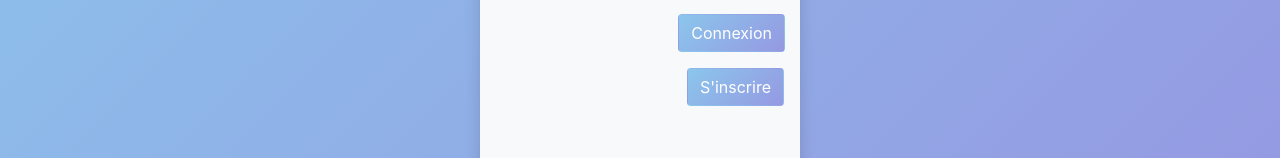
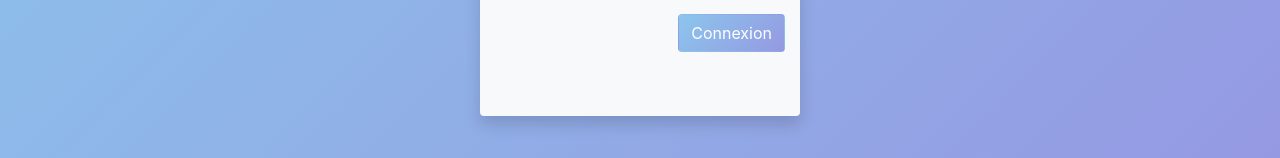
Before and after one commit to NicolasH-L/420-565-A21_ProjetIntegre_Equipe2, a React (Create React App) app in the folder React/projet_integre_equipe2/: page / in a window 1280 px wide. Shown: the part 399-557 px from the top of the page. Built offline with nearby package versions, Linux system fonts and the light colour scheme.

Commit message:
EQ2-32 - Ajout des boutons liés au routing pour changer de Login a Registration et vice-versa.

```diff
--- a/React/projet_integre_equipe2/src/App.js
+++ b/React/projet_integre_equipe2/src/App.js
@@ -14,10 +14,11 @@ function App() {
           {/*<NavbarHead/>*/}
           <Route path = "/" exact render={(props) => (
           <>
-            {<Login/>}
+            <Login/>
           </>
         )}/>
           <Route path = "/Login" component={Login}/>
+          <Route path = "/Registration" component={Registration}/>
           <Footer/>
         </div>
       </Router>
--- a/React/projet_integre_equipe2/src/components/Login/Login.js
+++ b/React/projet_integre_equipe2/src/components/Login/Login.js
@@ -6,6 +6,7 @@ import AdminLogin from '../AdminLogin';
 import StudentLogin from '../StudentLogin';
 import './Login.css'
 import {Link } from 'react-router-dom'
+import NavbarRegistrationLogin from '../NavbarRegistrationLogin';
 
 
 const Login = () => {
@@ -23,6 +24,7 @@ const Login = () => {
 
     return (
         <div className="grad">
+            <NavbarRegistrationLogin/>
             <div className="d-flex justify-content-center">
                 <div className="jumbotron jumbotron-fluid bg-light rounded w-25 shadow m-5">
                     <h2 className="text-center text-secondary">Login</h2>
@@ -46,9 +48,6 @@ const Login = () => {
                         <div className="tab-pane fade" id="supervisor" role="tabpanel" aria-labelledby="supervisor-tab"><SupervisorLogin/></div>
                         <div className="tab-pane fade" id="admin" role="tabpanel" aria-labelledby="admin-tab"><AdminLogin/></div>
                     </div>
-                    <div className="d-flex justify-content-end mt-3 mr-3">
-                        <Link className="btn grad text-white" to='/'>S'inscrire</Link>
-                    </div>
                 </div>
             </div>
         </div>
```
